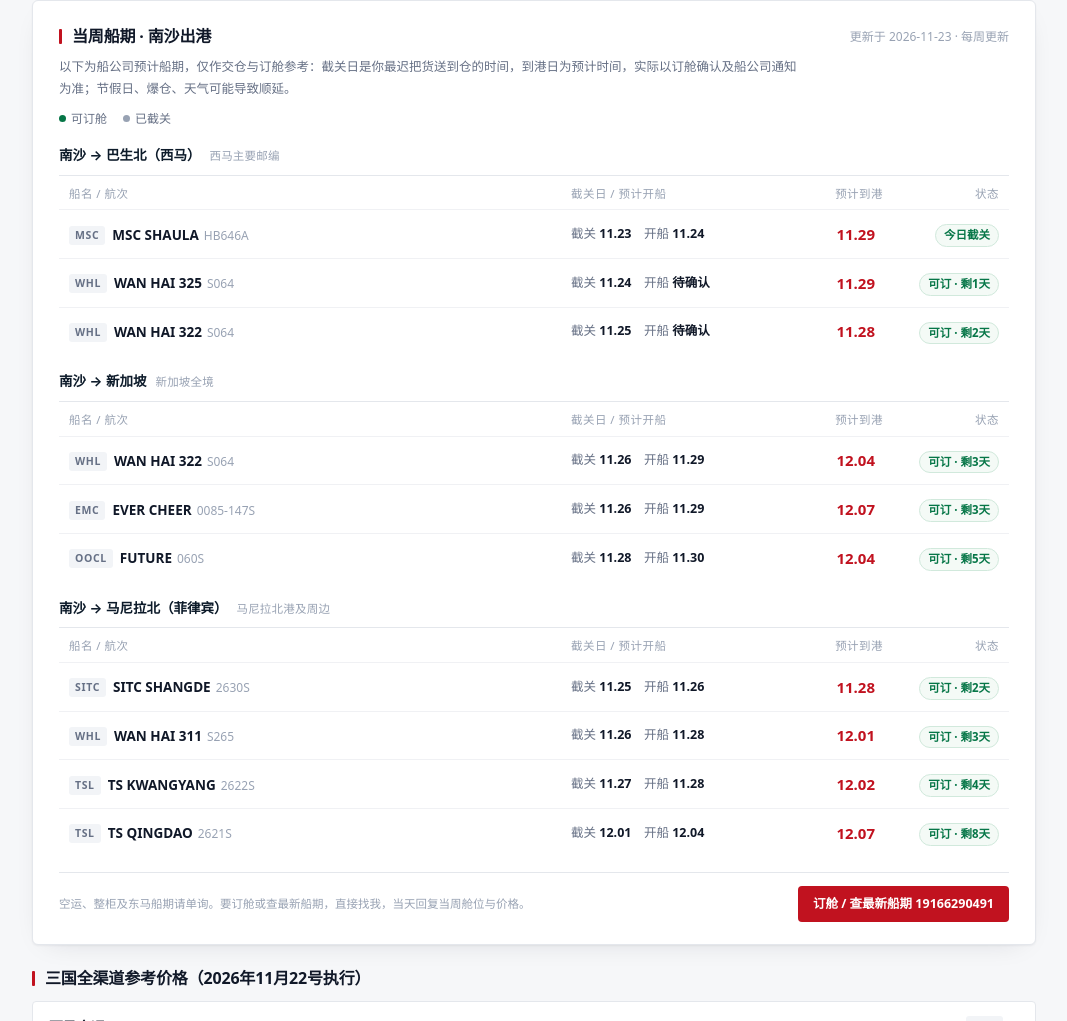
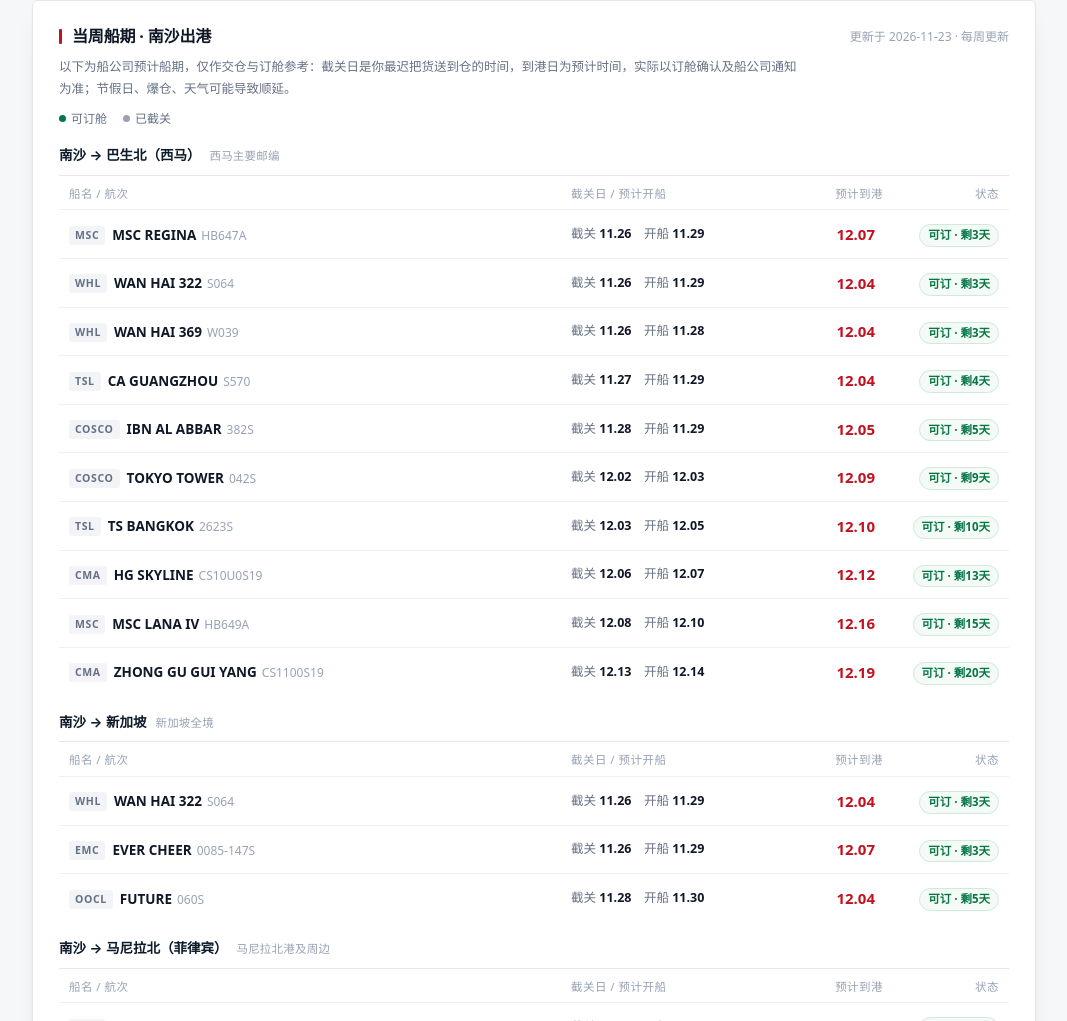
Before and after one commit to XGD19166290491/XGD, a plain HTML site: page index.html in a window 1280 px wide. Shown: the part 2448-3469 px from the top of the page, without its empty margins (106-1173 px from the left). Drawn offline with Linux system fonts and the light colour scheme; a web font is replaced by a local one.

Commit message:
船期更新：马来西亚海运（南沙-巴生北）最新10条船期，COSCO/MSC/CMA/TSL/WHL 截关11.26-12.13

```diff
--- a/index.html
+++ b/index.html
@@ -4225,16 +4225,23 @@ var SHIP_LANES = {
   PH:{zh:'南沙 → 马尼拉北（菲律宾）', en:'Nansha → Manila North (Philippines)', sub:{zh:'马尼拉北港及周边', en:'Manila North & nearby'}}
 };
 var SHIP = [
-  {lane:'MY',car:'MSC',  vsl:'MSC SHAULA',   voy:'HB646A',    cut:'2026-11-23', etd:'2026-11-24', eta:'2026-11-29'},
-  {lane:'MY',car:'WHL',  vsl:'WAN HAI 325',  voy:'S064',      cut:'2026-11-24', etd:'',           eta:'2026-11-29'},
-  {lane:'MY',car:'WHL',  vsl:'WAN HAI 322',  voy:'S064',      cut:'2026-11-25', etd:'',           eta:'2026-11-28'},
-  {lane:'SG',car:'OOCL', vsl:'FUTURE',       voy:'060S',      cut:'2026-11-28', etd:'2026-11-30', eta:'2026-12-04'},
-  {lane:'SG',car:'WHL',  vsl:'WAN HAI 322',  voy:'S064',      cut:'2026-11-26', etd:'2026-11-29', eta:'2026-12-04'},
-  {lane:'SG',car:'EMC',  vsl:'EVER CHEER',   voy:'0085-147S', cut:'2026-11-26', etd:'2026-11-29', eta:'2026-12-07'},
-  {lane:'PH',car:'SITC', vsl:'SITC SHANGDE', voy:'2630S',     cut:'2026-11-25', etd:'2026-11-26', eta:'2026-11-28'},
-  {lane:'PH',car:'WHL',  vsl:'WAN HAI 311',  voy:'S265',      cut:'2026-11-26', etd:'2026-11-28', eta:'2026-12-01'},
-  {lane:'PH',car:'TSL',  vsl:'TS KWANGYANG', voy:'2622S',     cut:'2026-11-27', etd:'2026-11-28', eta:'2026-12-02'},
-  {lane:'PH',car:'TSL',  vsl:'TS QINGDAO',   voy:'2621S',     cut:'2026-12-01', etd:'2026-12-04', eta:'2026-12-07'}
+  {lane:'MY',car:'COSCO',vsl:'IBN AL ABBAR',     voy:'382S',      cut:'2026-11-28', etd:'2026-11-29', eta:'2026-12-05'},
+  {lane:'MY',car:'COSCO',vsl:'TOKYO TOWER',      voy:'042S',      cut:'2026-12-02', etd:'2026-12-03', eta:'2026-12-09'},
+  {lane:'MY',car:'MSC',  vsl:'MSC REGINA',       voy:'HB647A',    cut:'2026-11-26', etd:'2026-11-29', eta:'2026-12-07'},
+  {lane:'MY',car:'MSC',  vsl:'MSC LANA IV',      voy:'HB649A',    cut:'2026-12-08', etd:'2026-12-10', eta:'2026-12-16'},
+  {lane:'MY',car:'CMA',  vsl:'HG SKYLINE',       voy:'CS10U0S19', cut:'2026-12-06', etd:'2026-12-07', eta:'2026-12-12'},
+  {lane:'MY',car:'CMA',  vsl:'ZHONG GU GUI YANG',voy:'CS1100S19', cut:'2026-12-13', etd:'2026-12-14', eta:'2026-12-19'},
+  {lane:'MY',car:'TSL',  vsl:'CA GUANGZHOU',     voy:'S570',      cut:'2026-11-27', etd:'2026-11-29', eta:'2026-12-04'},
+  {lane:'MY',car:'TSL',  vsl:'TS BANGKOK',       voy:'2623S',     cut:'2026-12-03', etd:'2026-12-05', eta:'2026-12-10'},
+  {lane:'MY',car:'WHL',  vsl:'WAN HAI 322',      voy:'S064',      cut:'2026-11-26', etd:'2026-11-29', eta:'2026-12-04'},
+  {lane:'MY',car:'WHL',  vsl:'WAN HAI 369',      voy:'W039',      cut:'2026-11-26', etd:'2026-11-28', eta:'2026-12-04'},
+  {lane:'SG',car:'OOCL', vsl:'FUTURE',           voy:'060S',      cut:'2026-11-28', etd:'2026-11-30', eta:'2026-12-04'},
+  {lane:'SG',car:'WHL',  vsl:'WAN HAI 322',      voy:'S064',      cut:'2026-11-26', etd:'2026-11-29', eta:'2026-12-04'},
+  {lane:'SG',car:'EMC',  vsl:'EVER CHEER',       voy:'0085-147S', cut:'2026-11-26', etd:'2026-11-29', eta:'2026-12-07'},
+  {lane:'PH',car:'SITC', vsl:'SITC SHANGDE',     voy:'2630S',     cut:'2026-11-25', etd:'2026-11-26', eta:'2026-11-28'},
+  {lane:'PH',car:'WHL',  vsl:'WAN HAI 311',      voy:'S265',      cut:'2026-11-26', etd:'2026-11-28', eta:'2026-12-01'},
+  {lane:'PH',car:'TSL',  vsl:'TS KWANGYANG',     voy:'2622S',     cut:'2026-11-27', etd:'2026-11-28', eta:'2026-12-02'},
+  {lane:'PH',car:'TSL',  vsl:'TS QINGDAO',       voy:'2621S',     cut:'2026-12-01', etd:'2026-12-04', eta:'2026-12-07'}
 ];
 var SHIP_TXT = {
   zh:{title:'当周船期 · 南沙出港', upd:'更新于 {d} · 每周更新',
```
